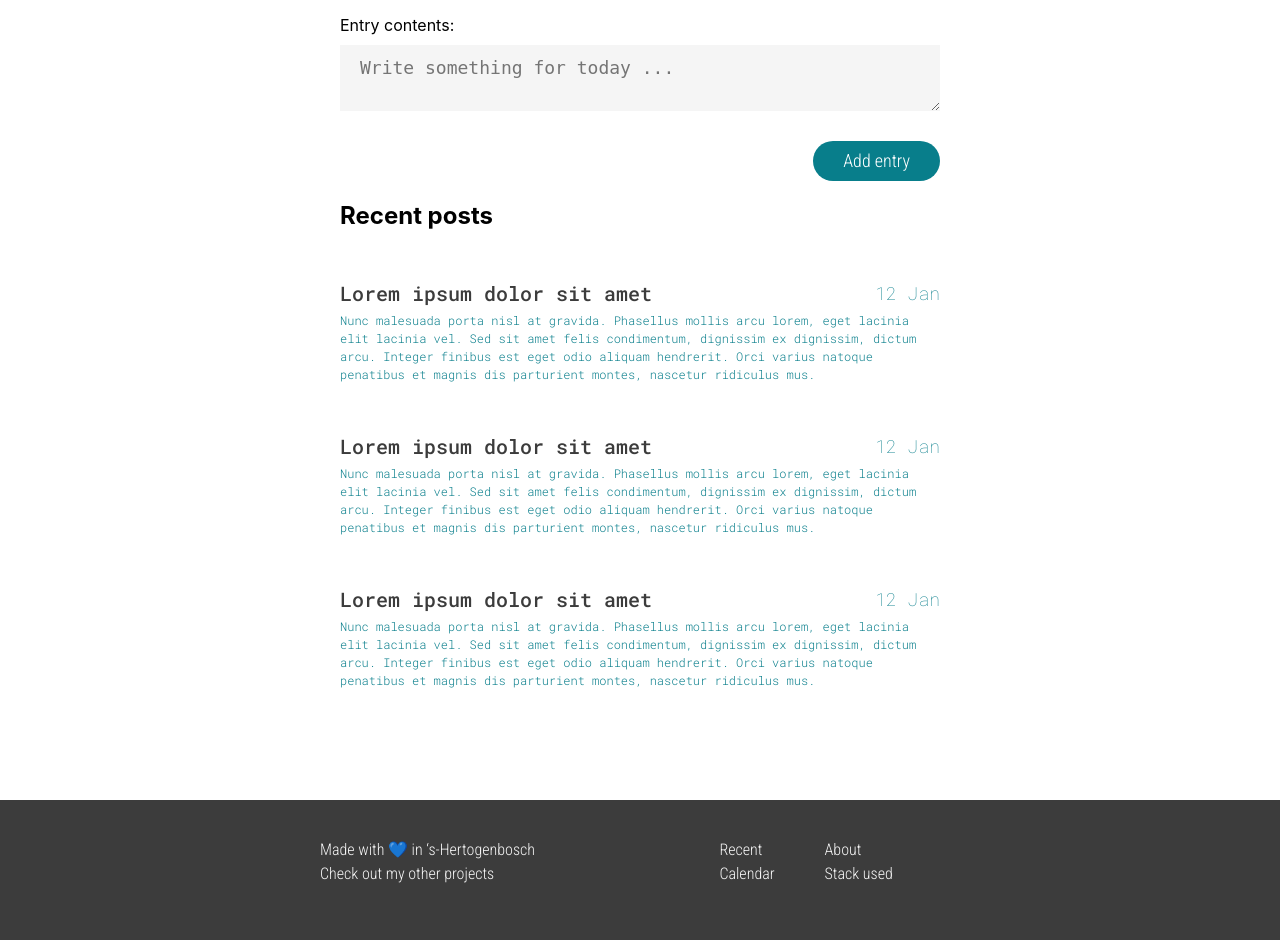
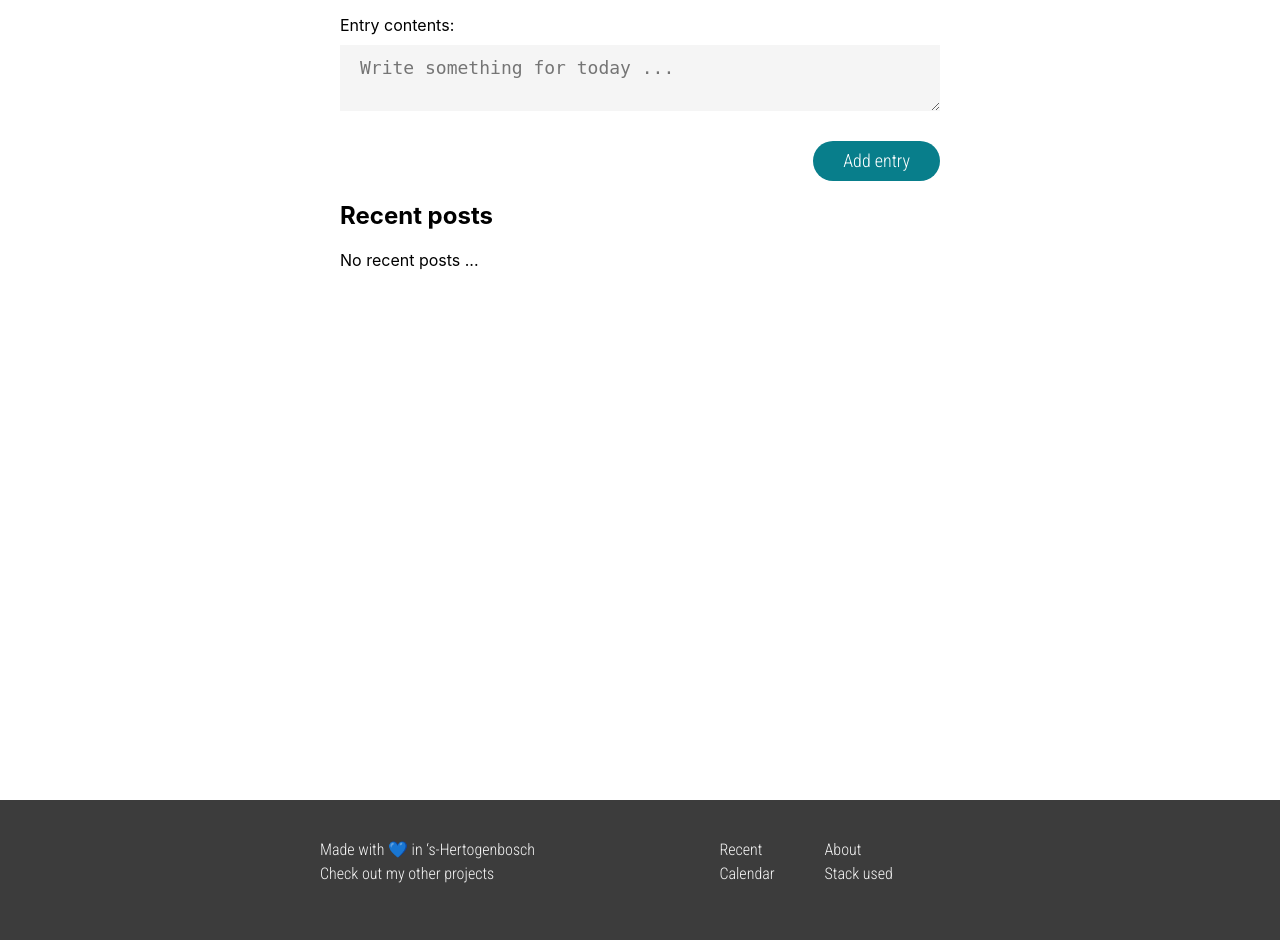
Before and after one commit to r3sdev/dev-blog, a Flask app: template templates/home.html in a window 1280 px wide. Shown: the part 216-1156 px from the top of the page. Run offline with Flask 2, Linux system fonts and the light colour scheme; the template is opened without the code that fills it, so the values that code supplies are empty.

Commit message:
fix(templates): fix css path

```diff
--- a/templates/home.html
+++ b/templates/home.html
@@ -5,13 +5,13 @@
     <meta charset="UTF-8">
     <meta name="viewport" content="width=device-width, minimum-scale=1.0, initial-scale=1.0">
     <title>DevBlog</title>
-    <link rel="stylesheet" href="./static/styles.css" />
+    <link rel="stylesheet" href="/static/css/styles.css" />
 </head>
 
 <body>
     <header class="navbar">
         <div class="navbar__brand">
-            <img class="navbar__logo" src="./static/logo.svg" alt="The DevBlog logo" />DevBlog
+            <img class="navbar__logo" src="/static/logo.svg" alt="The DevBlog logo" />DevBlog
         </div>
         <ul class="navbar__navigation">
             <li class="navbar__navigation-item navbar__navigation-item--active">
@@ -25,7 +25,7 @@
     <main class="main">
         <section>
             <h1>Add new entry</h1>
-            <form class="form" action="/entry" method="POST">
+            <form class="form" method="POST">
                 <p class="form__input">
                     <label for="entry" class="form__label">Entry contents:</label>
                     <textarea name="content" id="entry" class="form__textarea" placeholder="Write something for today ..."></textarea>
@@ -35,36 +35,21 @@
         </section>
         <section>
             <h1>Recent posts</h1>
-            <article class="entry">
-                <div class="entry__header">
-                    <h2 class="entry__header--title">Lorem ipsum dolor sit amet</h2>
-                    <time class="entry__header--date" datetime="12-01-2021">12 Jan</time>
-                </div>
-                <p class="entry__content">Nunc malesuada porta nisl at gravida. Phasellus mollis arcu lorem, eget lacinia elit lacinia vel. Sed
-                    sit amet felis condimentum, dignissim ex dignissim, dictum arcu. Integer finibus est eget odio
-                    aliquam hendrerit. Orci varius natoque penatibus et magnis dis parturient montes, nascetur ridiculus
-                    mus.</p>
-            </article>
-            <article class="entry">
-                <div class="entry__header">
-                    <h2 class="entry__header--title">Lorem ipsum dolor sit amet</h2>
-                    <time class="entry__header--date" datetime="12-01-2021">12 Jan</time>
-                </div>
-                <p class="entry__content">Nunc malesuada porta nisl at gravida. Phasellus mollis arcu lorem, eget lacinia elit lacinia vel. Sed
-                    sit amet felis condimentum, dignissim ex dignissim, dictum arcu. Integer finibus est eget odio
-                    aliquam hendrerit. Orci varius natoque penatibus et magnis dis parturient montes, nascetur ridiculus
-                    mus.</p>
-            </article>
-            <article class="entry">
-                <div class="entry__header">
-                    <h2 class="entry__header--title">Lorem ipsum dolor sit amet</h2>
-                    <time class="entry__header--date" datetime="12-01-2021">12 Jan</time>
-                </div>
-                <p class="entry__content">Nunc malesuada porta nisl at gravida. Phasellus mollis arcu lorem, eget lacinia elit lacinia vel. Sed
-                    sit amet felis condimentum, dignissim ex dignissim, dictum arcu. Integer finibus est eget odio
-                    aliquam hendrerit. Orci varius natoque penatibus et magnis dis parturient montes, nascetur ridiculus
-                    mus.</p>
-            </article>
+            {% if entries|length == 0 %}
+                <p>No recent posts ...</p>
+            {% else %}
+                {% for entry in entries %}
+                    <article class="entry">
+                        <div class="entry__header">
+                            <h2 class="entry__header--title">{{ entry[0] | truncate(30, true )}}</h2>
+                            <time class="entry__header--date" datetime="{{ entry[1] }}">{{ entry[2]}}</time>
+                        </div>
+                        <p class="entry__content">
+                            {{ entry[0] }}
+                        </p>
+                    </article>
+                {% endfor %}
+            {% endif %}
         </section>
     </main>
     <footer class="footer">
```
